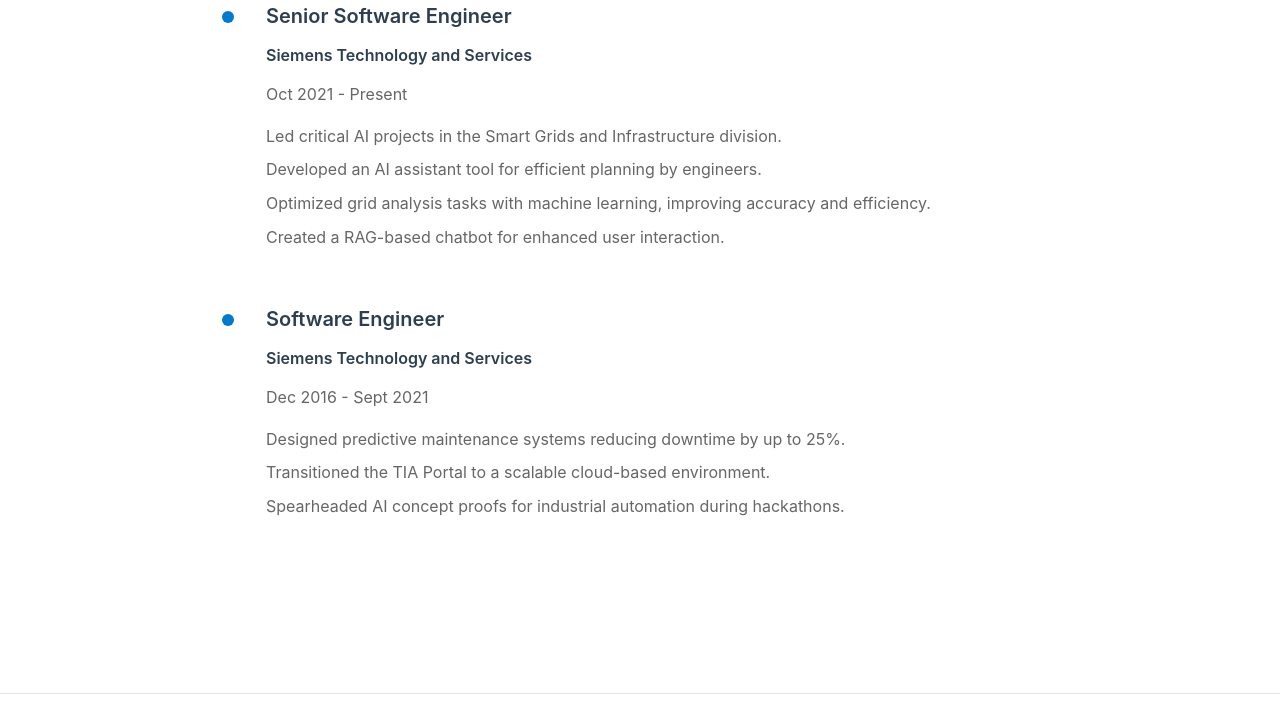
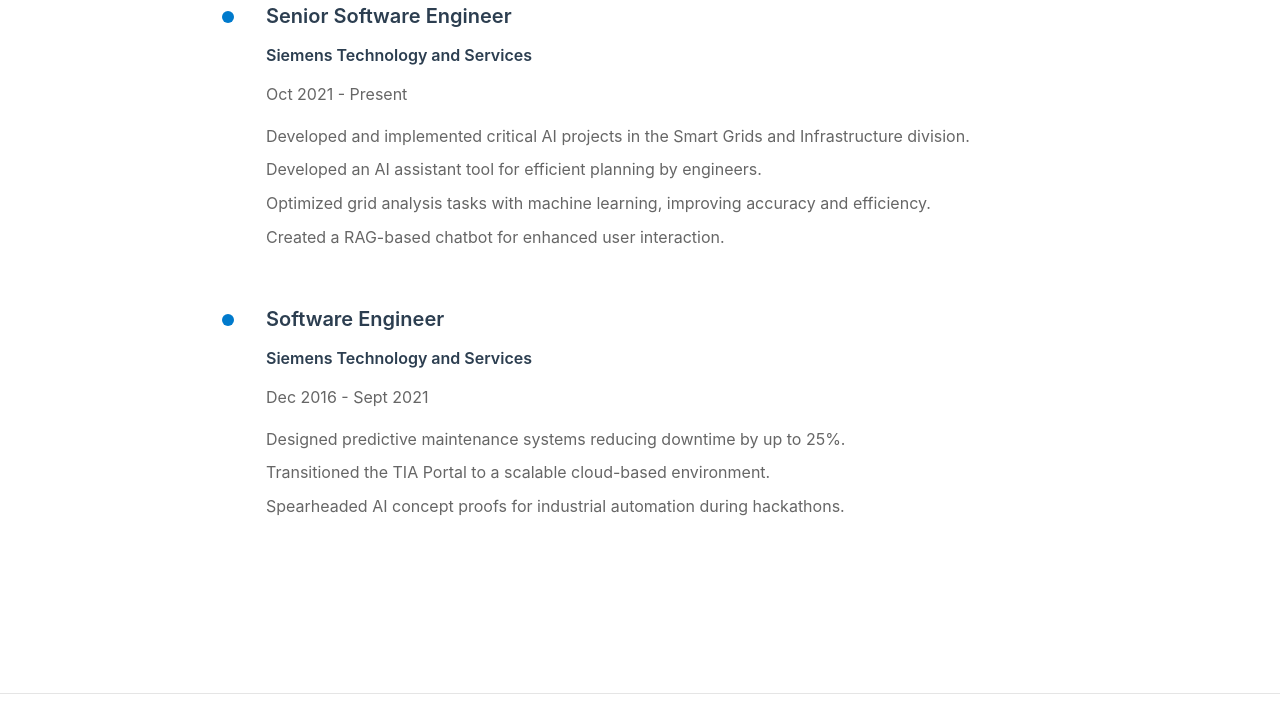
Before and after one commit to Vaibhav-Kumar-Yadav/Vaibhav-Kumar-Yadav, a plain HTML site: page docs/about.html in a window 1280 px wide. Shown: the part 1420-2140 px from the top of the page. Drawn offline with Linux system fonts and the light colour scheme.

```diff
--- a/docs/about.html
+++ b/docs/about.html
@@ -153,7 +153,7 @@
                         <h4>Siemens Technology and Services</h4>
                         <p class="timeline-date">Oct 2021 - Present</p>
                         <ul class="timeline-details">
-                            <li>Led critical AI projects in the Smart Grids and Infrastructure division.</li>
+                            <li>Developed and implemented critical AI projects in the Smart Grids and Infrastructure division.</li>
                             <li>Developed an AI assistant tool for efficient planning by engineers.</li>
                             <li>Optimized grid analysis tasks with machine learning, improving accuracy and efficiency.</li>
                             <li>Created a RAG-based chatbot for enhanced user interaction.</li>
```
Also changed, not shown: templates/about.html (+1 -1 lines).
